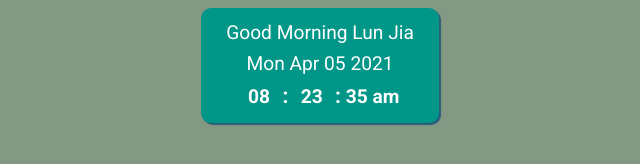
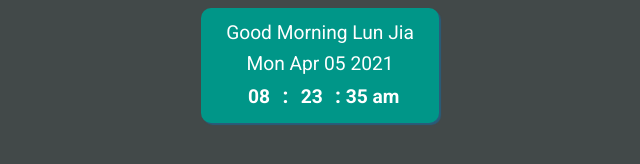
Before and after one commit to theone5211/notion, a plain HTML site: page index.html in a window 1280 px wide. Shown: the whole page, without its empty margins (320-960 px from the left). Drawn offline with Linux system fonts and the light colour scheme.

Commit message:
Update index.html

```diff
--- a/index.html
+++ b/index.html
@@ -11,7 +11,7 @@
         /*CSS RESETS*/
 
 body{
-    background-color: #3539;
+    background-color: #424949;
     line-height: 1.6;
 
 }
```
